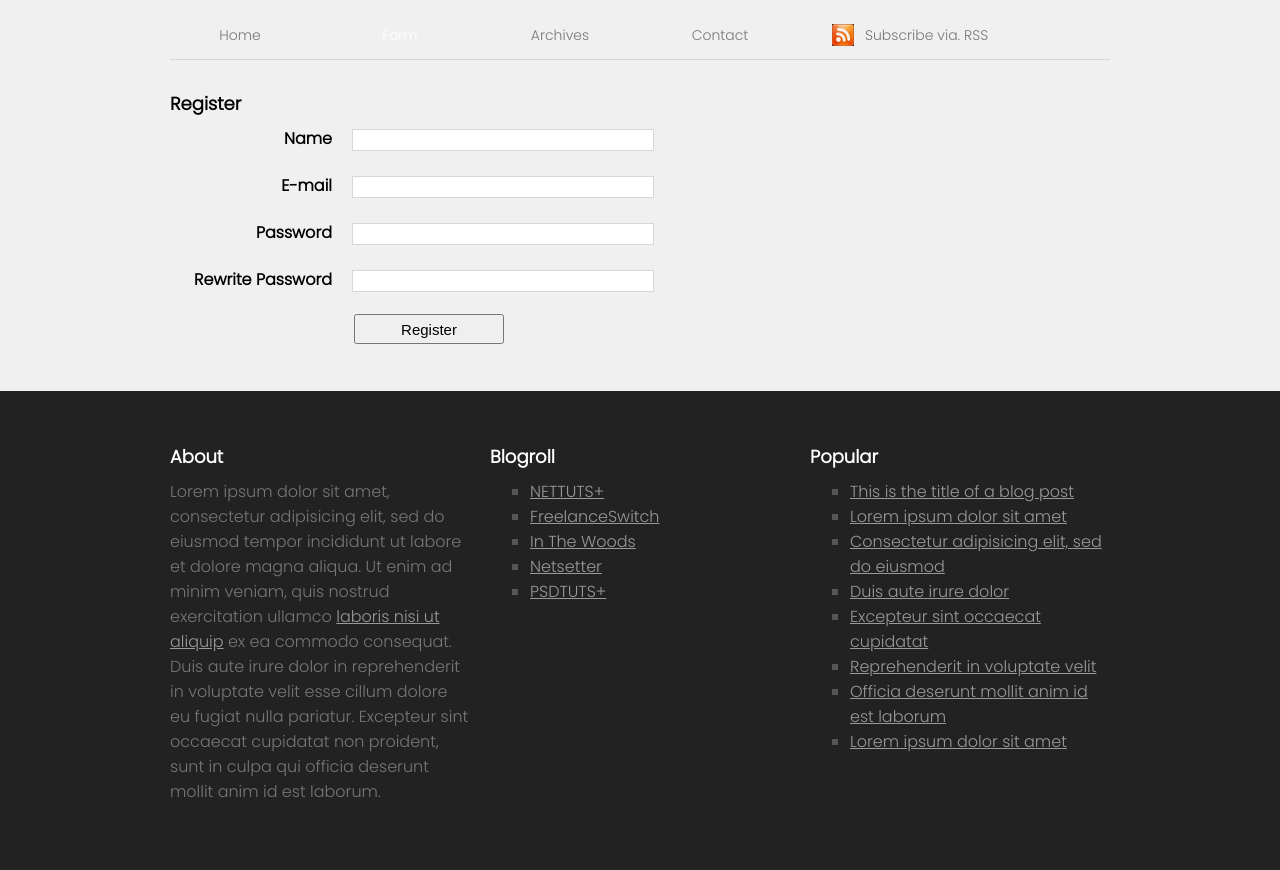
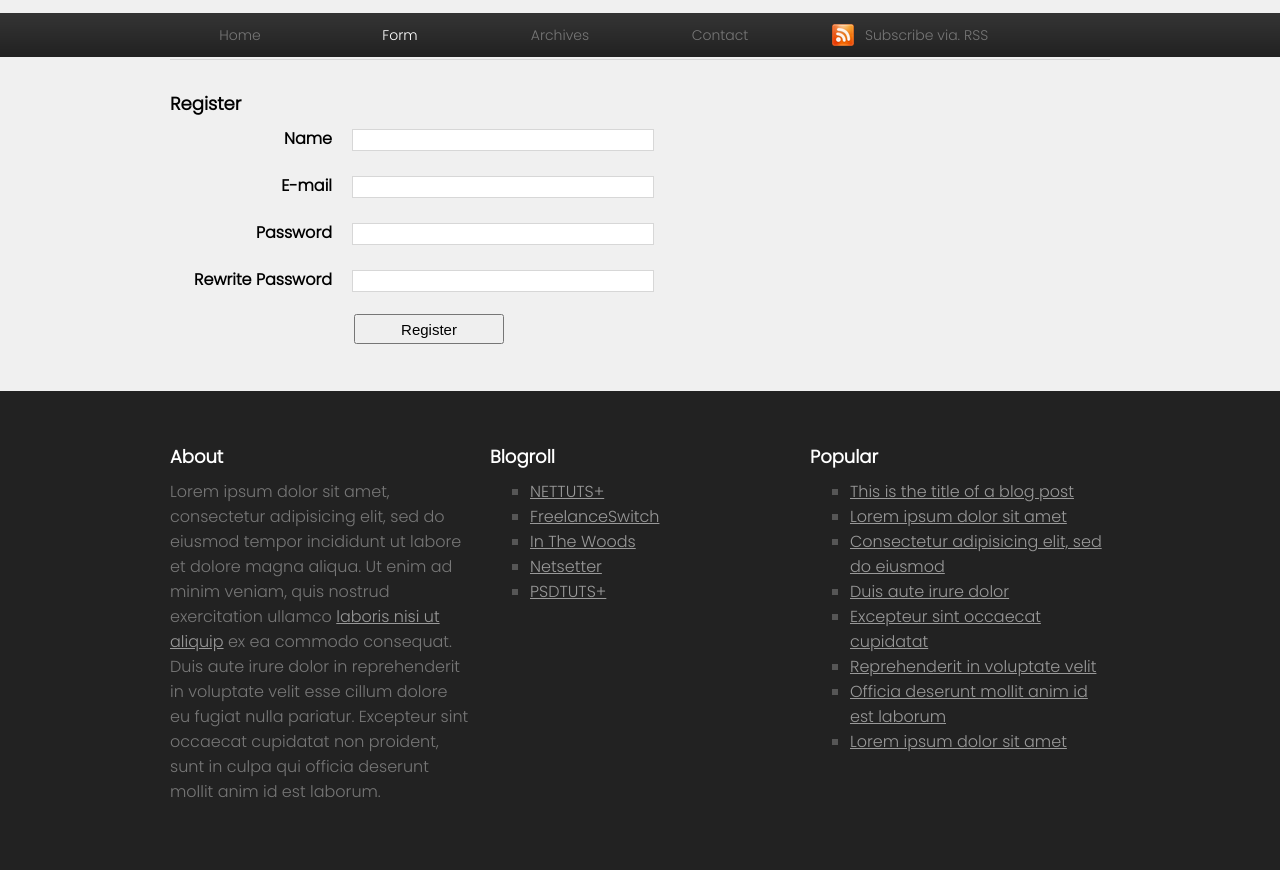
Before and after one commit to aluaargon/flowerBlogAaron, a plain HTML site: page form.html in a window 1280 px wide. Shown: the part 97-967 px from the top of the page. Drawn offline with Linux system fonts and the light colour scheme; files whose address does not match are found by name.

Commit message:
cambios en el css imagen nav

```diff
--- a/CSS/mediumform.css
+++ b/CSS/mediumform.css
@@ -39,7 +39,8 @@ nav {
 	position: absolute;
 	left: 0;
 	width: 100%;
-	background: url("images/nav_background.png");
+	background: url("/images/nav_background.png");
+
 }
 
 nav ul {
--- a/CSS/miniform.css
+++ b/CSS/miniform.css
@@ -39,7 +39,7 @@ nav {
 	position: absolute;
 	left: 0;
 	width: 100%;
-	background: url("images/nav_background.png");
+	background: url("/images/nav_background.png");
 }
 
 nav ul {
--- a/CSS/style.css
+++ b/CSS/style.css
@@ -39,7 +39,7 @@ nav {
 	position: absolute;
 	left: 0;
 	width: 100%;
-	background: url("images/nav_background.png");
+	background: url("/images/nav_background.png");
 }
 
 nav ul {
```
